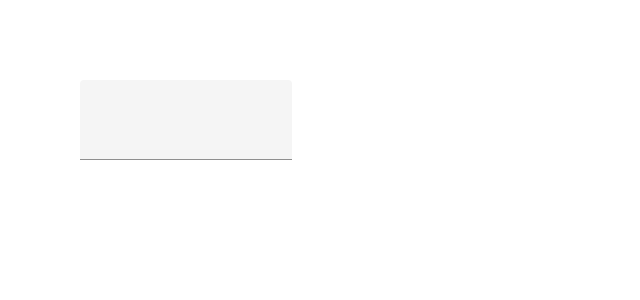
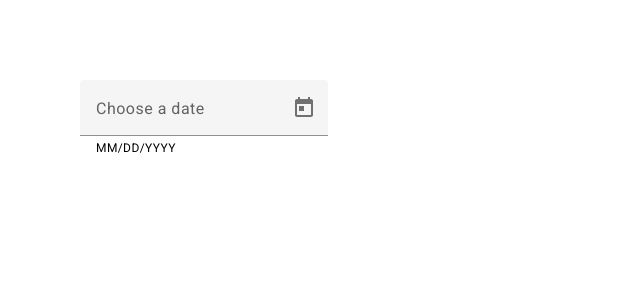
Before and after one commit to BITXUJI/material-demo, an Angular app: page / in a window 1280 px wide. Shown: the top 300 px of the page, without its empty margins (0-640 px from the left). Built offline with nearby package versions, Linux system fonts and the light colour scheme.

Commit message:
DatePickers of angular materials

```diff
--- a/src/app/app.component.html
+++ b/src/app/app.component.html
@@ -1,3 +1,20 @@
 <mat-form-field>
-  <textarea matInput cdkTextareaAutosize rows="2"></textarea>
+  <mat-label>Choose a date</mat-label>
+  <input
+    (focus)="birthdate.open()"
+    [min]="minDate"
+    [max]="maxDate"
+    type="text"
+    matInput
+    [matDatepicker]="birthdate"
+    >
+    <mat-hint>MM/DD/YYYY</mat-hint>
+    <mat-datepicker-toggle
+      matIconSuffix
+      [for]="birthdate">
+    </mat-datepicker-toggle>
+    <mat-datepicker
+      #birthdate
+      touchUi="true">
+    </mat-datepicker>
 </mat-form-field>
--- a/src/app/app.component.ts
+++ b/src/app/app.component.ts
@@ -6,10 +6,7 @@ import { Component } from '@angular/core';
   styleUrls: ['./app.component.css']
 })
 export class AppComponent {
-  colors = [
-    { id: 1, name: 'Red' },
-    { id: 2, name: 'Green' },
-    { id: 3, name: 'Blue' }
-  ]
-  color = 1;
+  minDate = new Date(2023, 10, 1); // 1/11/2023
+  maxDate = new Date(2023, 10, 30);//1/12/2023
+
 }
```
Also changed, not shown: src/app/app.module.ts (+6 -1 lines).
